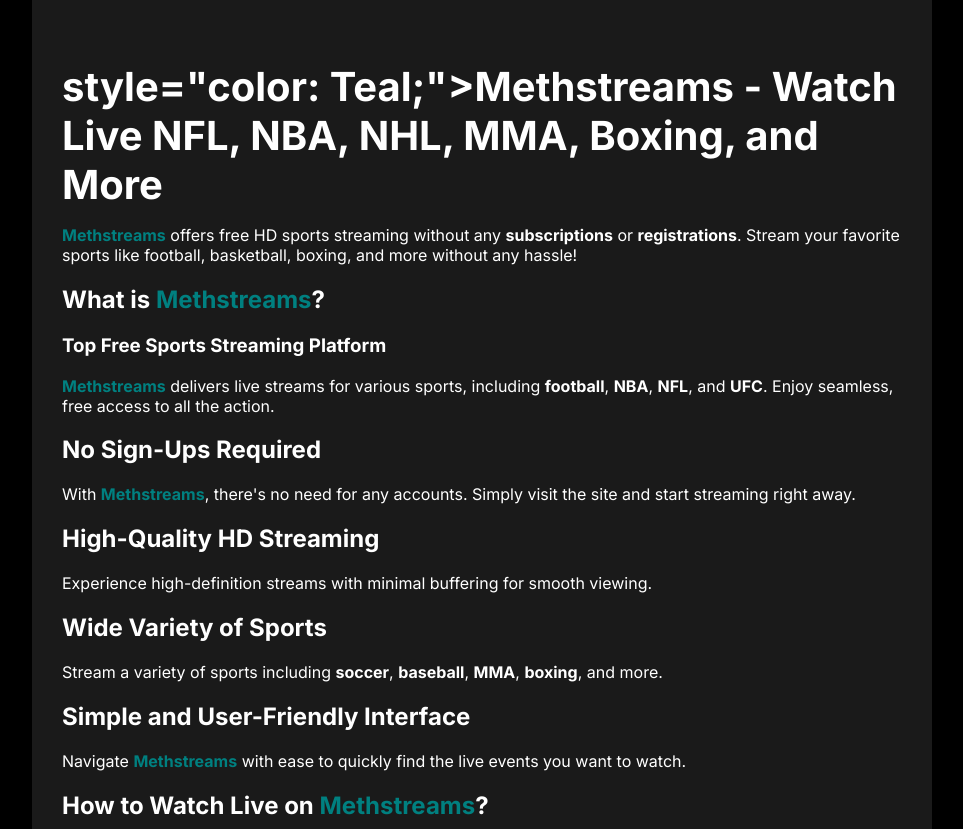
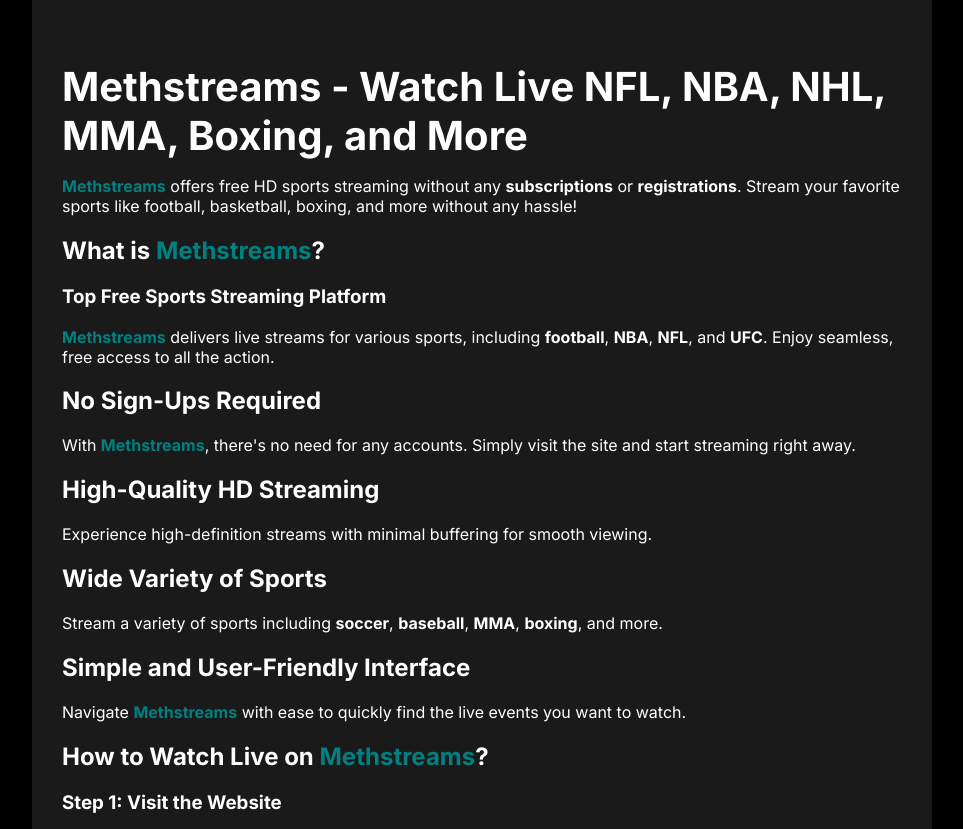
Before and after one commit to v7east/baba, a plain HTML site: page index.html in a window 1280 px wide. Shown: the part 1752-2581 px from the top of the page, without its empty margins (158-1121 px from the left). Drawn offline with nearby package versions, Linux system fonts and the light colour scheme.

Commit message:
index.html

```diff
--- a/index.html
+++ b/index.html
@@ -171,7 +171,7 @@
   </a>
 </div>
 <h1>
-style="color: Teal;">Methstreams - Watch Live NFL, NBA, NHL, MMA, Boxing, and More
+Methstreams - Watch Live NFL, NBA, NHL, MMA, Boxing, and More
 </h1>
 <p>
   <strong><span style="color: Teal;">Methstreams</span></strong> offers free HD sports streaming without any
```
